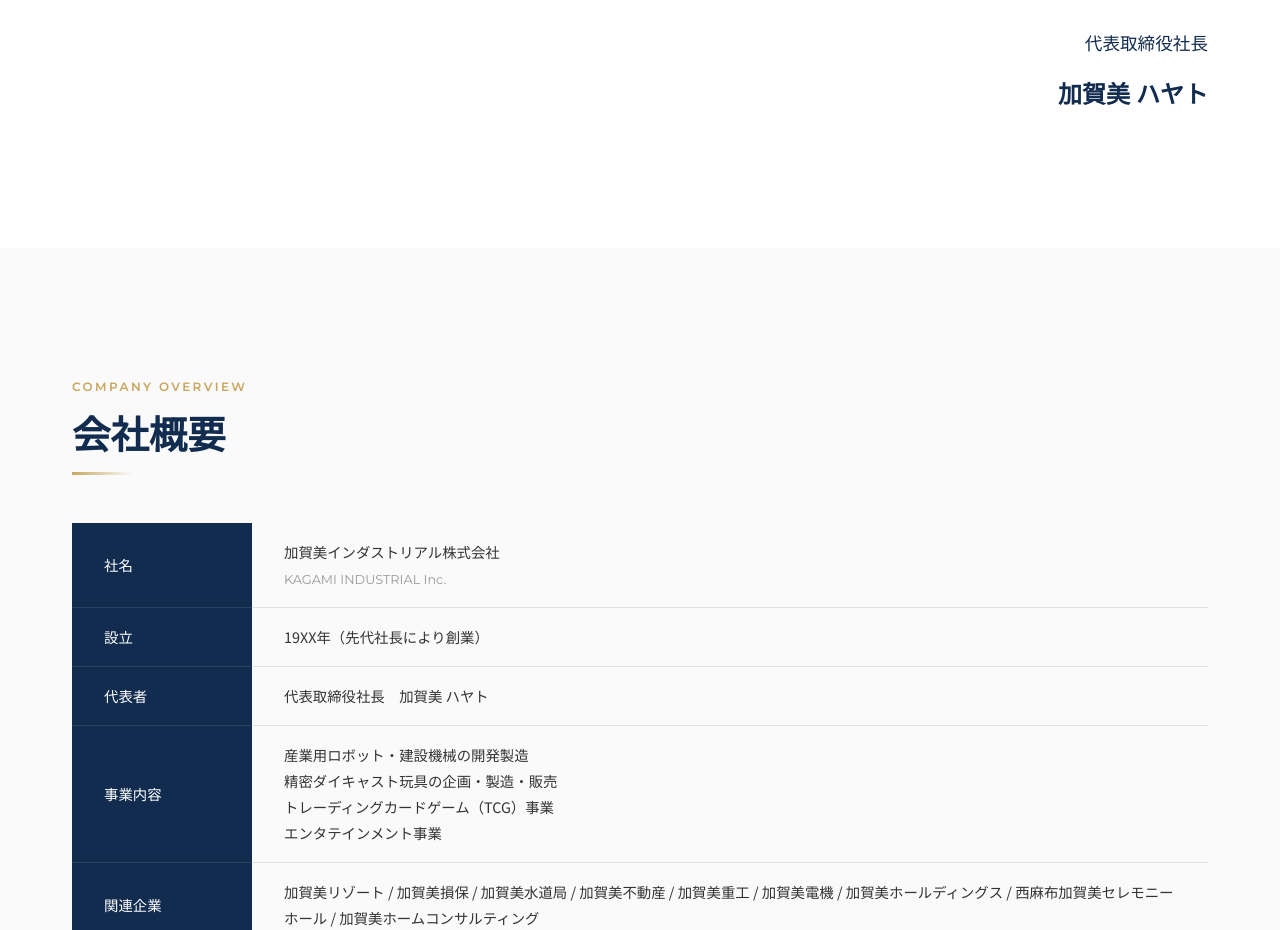
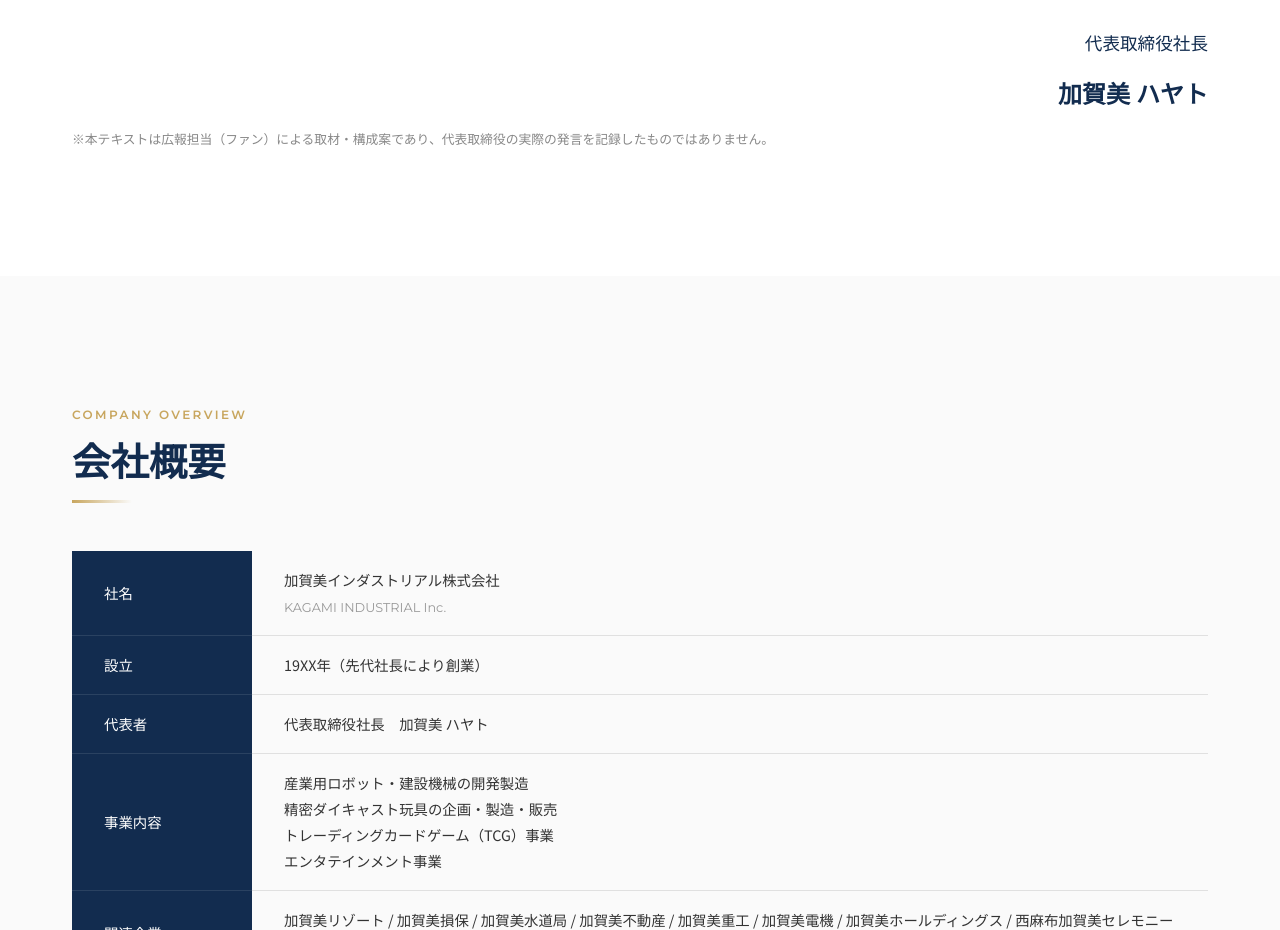
Before and after one commit to luminous-luca-dev/kagami-industrial-unofficial-fansite, a plain HTML site: page about.html in a window 1280 px wide. Shown: the part 2140-3070 px from the top of the page. Drawn offline with Linux system fonts and the light colour scheme.

Commit message:
Add 挨拶　注釈

```diff
--- a/about.html
+++ b/about.html
@@ -190,8 +190,12 @@
                             <div style="font-size: 1.5rem; margin-top: var(--space-xs); font-weight: 700;">加賀美 ハヤト</div>
                         </div>
                     </div>
+
                 </div>
             </div>
+            <p style="color: #888888; font-size: 0.8rem; margin-top: 10px; line-height: 1.4;">
+                ※本テキストは広報担当（ファン）による取材・構成案であり、代表取締役の実際の発言を記録したものではありません。
+            </p>
         </div>
     </section>
 
```
